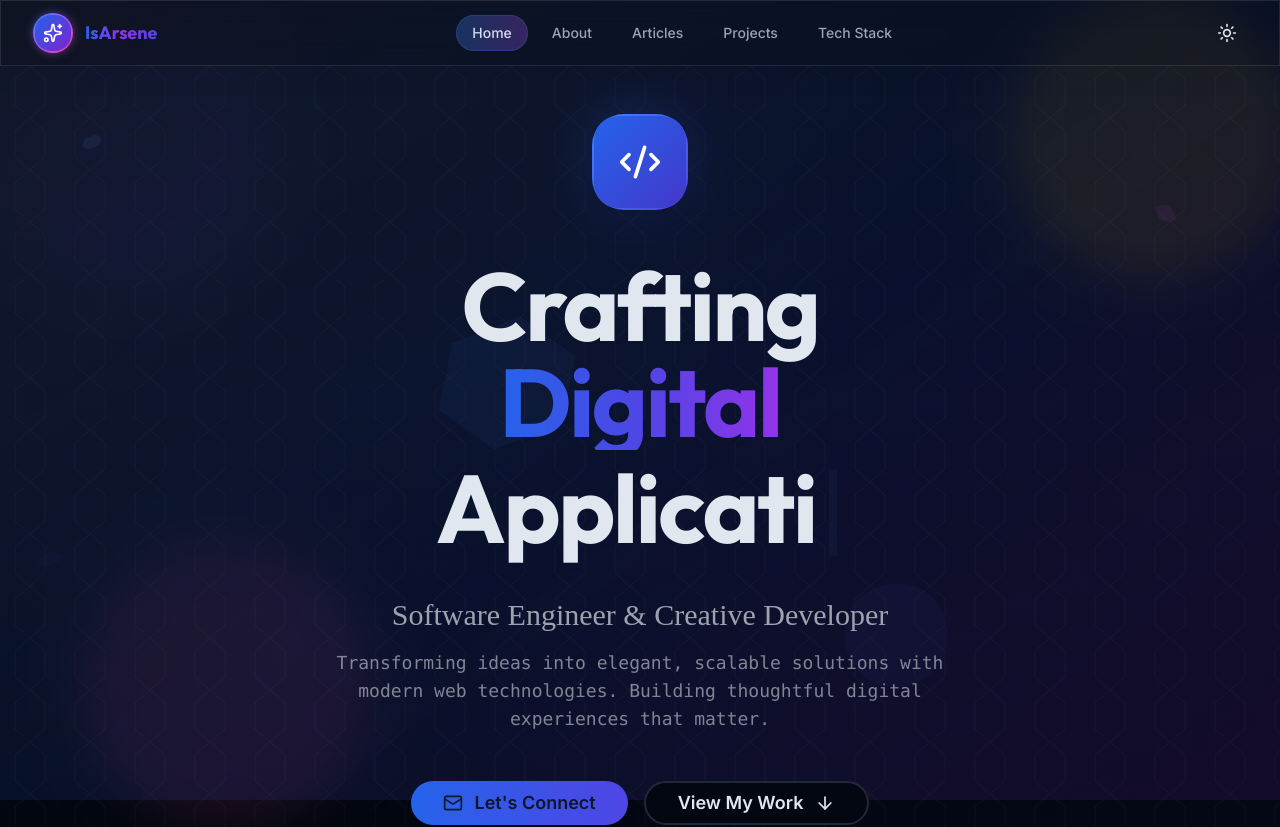
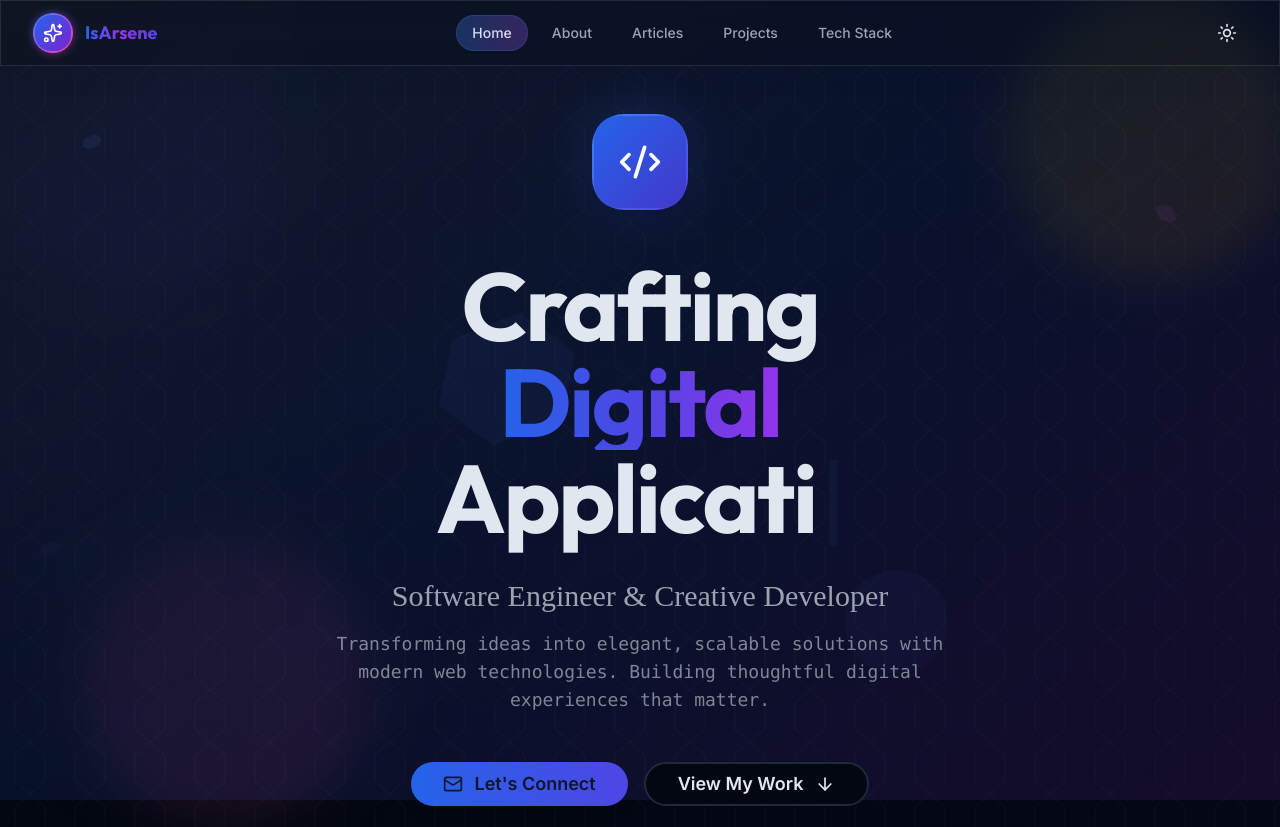
Before and after one commit to arseneishimwe11/dev_site_frontend, a Next.js app: page / in a window 1280 px wide. Shown: the top 827 px of the page. Built offline with nearby package versions, Linux system fonts and the light colour scheme; a web font is replaced by a local one.

Commit message:
ui: update

```diff
--- a/src/components/HeroSection.tsx
+++ b/src/components/HeroSection.tsx
@@ -314,7 +314,7 @@ export default function HeroSection() {
               </motion.span>
               <br />
               <motion.span
-                className="inline-block text-foreground min-h-[1.2em] flex items-center justify-center"
+                className="inline-block text-foreground"
                 initial={{ opacity: 0, y: 20 }}
                 animate={{ opacity: 1, y: 0 }}
                 transition={{ duration: 0.6, delay: 0.8 }}
```
